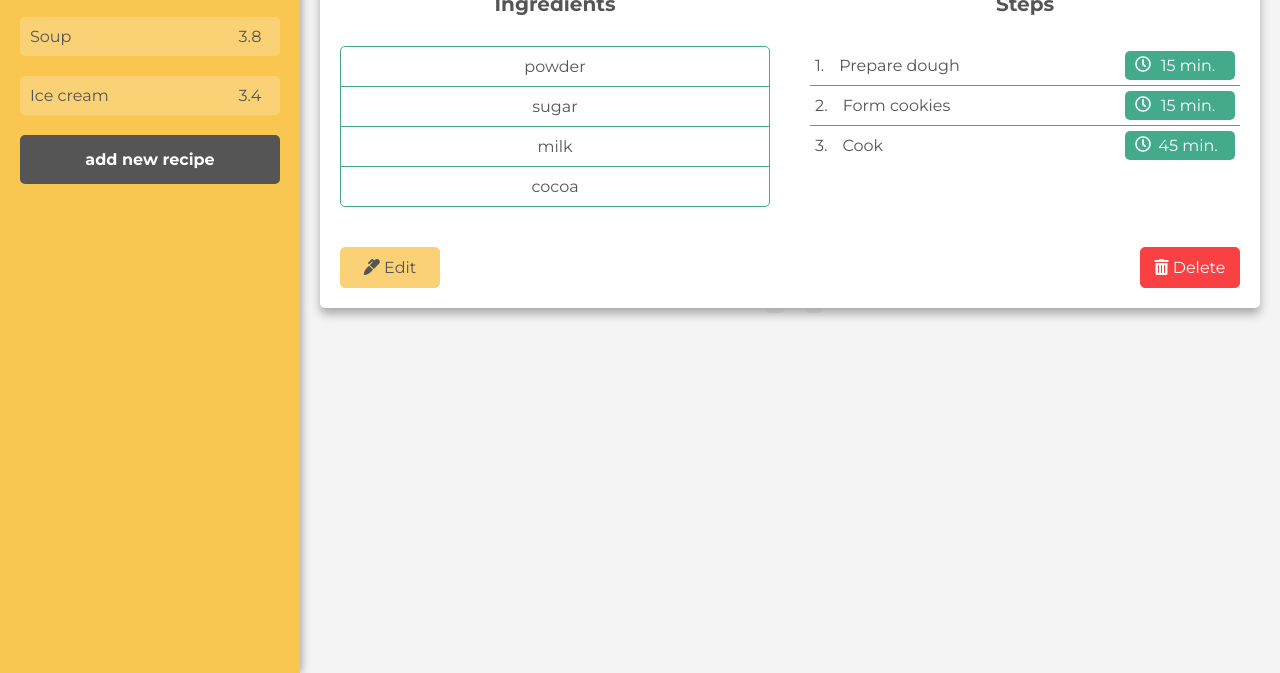
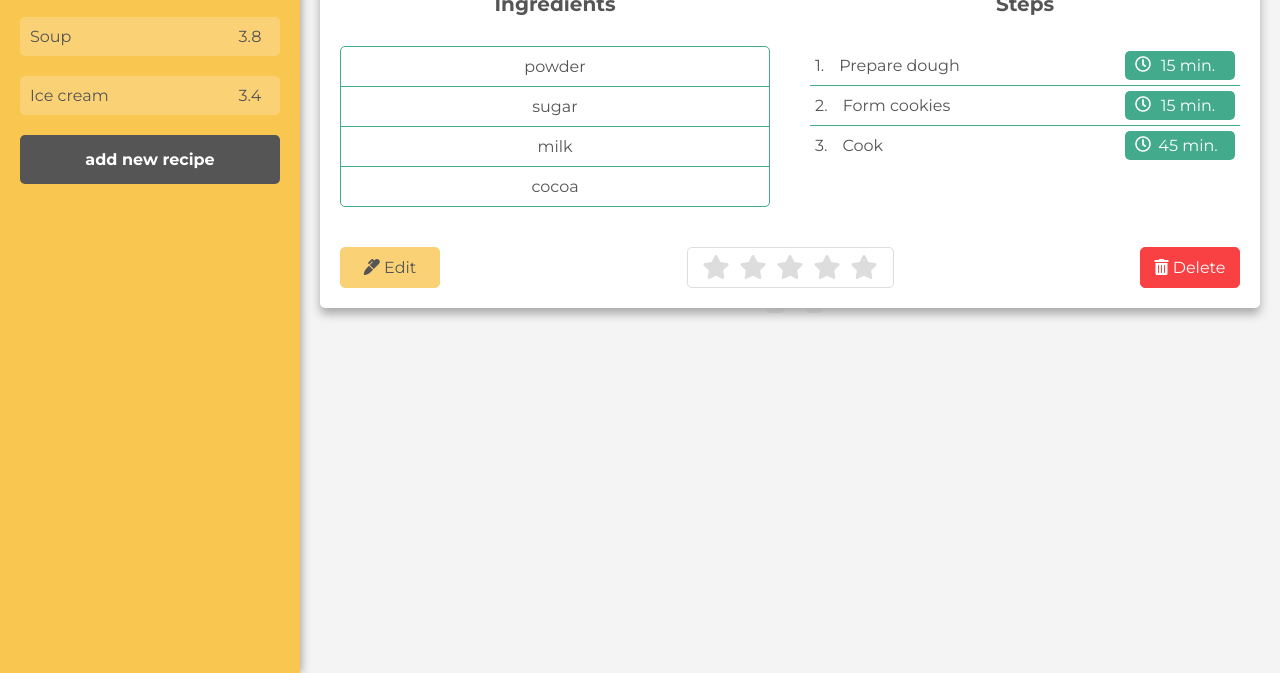
Before and after one commit to marcin-sudol/recipe-book, a website: page index.html in a window 1280 px wide. Both pictures are taken after a click on the button "Cookies". Shown: the part 127-800 px from the top of the page. Drawn offline with Linux system fonts and the light colour scheme.

Commit message:
display buttons to rate recipe

```diff
--- a/index.html
+++ b/index.html
@@ -86,6 +86,19 @@
             <button id="recipe-edit-button" type="button">
               <i class="fas fa-marker"></i> Edit
             </button>
+            <div id="recipe-rating">
+              <button id="recipe-rating-5" type="button">
+                <i class="fas fa-star"></i></button
+              ><button id="recipe-rating-4" type="button">
+                <i class="fas fa-star"></i></button
+              ><button id="recipe-rating-3" type="button">
+                <i class="fas fa-star"></i></button
+              ><button id="recipe-rating-2" type="button">
+                <i class="fas fa-star"></i></button
+              ><button id="recipe-rating-1" type="button">
+                <i class="fas fa-star"></i>
+              </button>
+            </div>
             <button id="recipe-delete-button" type="button">
               <i class="fas fa-trash-alt"></i> Delete
             </button>
--- a/src/style.scss
+++ b/src/style.scss
@@ -353,17 +353,40 @@ button:hover {
 }
 
 #recipe-menu {
+  display: flex;
+  flex-direction: row;
+  justify-content: space-between;
   padding: 20px;
   width: 100%;
 }
 
 #recipe-edit-button {
-  float: left;
   @include btn($accent-ye1, $accent-ye1, $mono-dark1, $mono-dark1);
 }
 
+#recipe-rating {
+  display: flex;
+  flex-direction: row-reverse;
+  padding: 0px 10px;
+  border: 1px solid $mono-light2;
+  border-radius: 5px;
+  button {
+    padding: 5px;
+    border: none;
+    background: none;
+    i {
+      font-size: 24px;
+      color: $mono-light2;
+    }
+  }
+  button:hover > i,
+  button:hover ~ button > i {
+    color: $accent-or1;
+    text-shadow: 0 0 4px $mono-medium;
+  }
+}
+
 #recipe-delete-button {
-  float: right;
   @include btn($accent-re2, $accent-re2, white, $accent-re2);
 }
 
```
Also changed, not shown: src/style.css, 1 other file.
